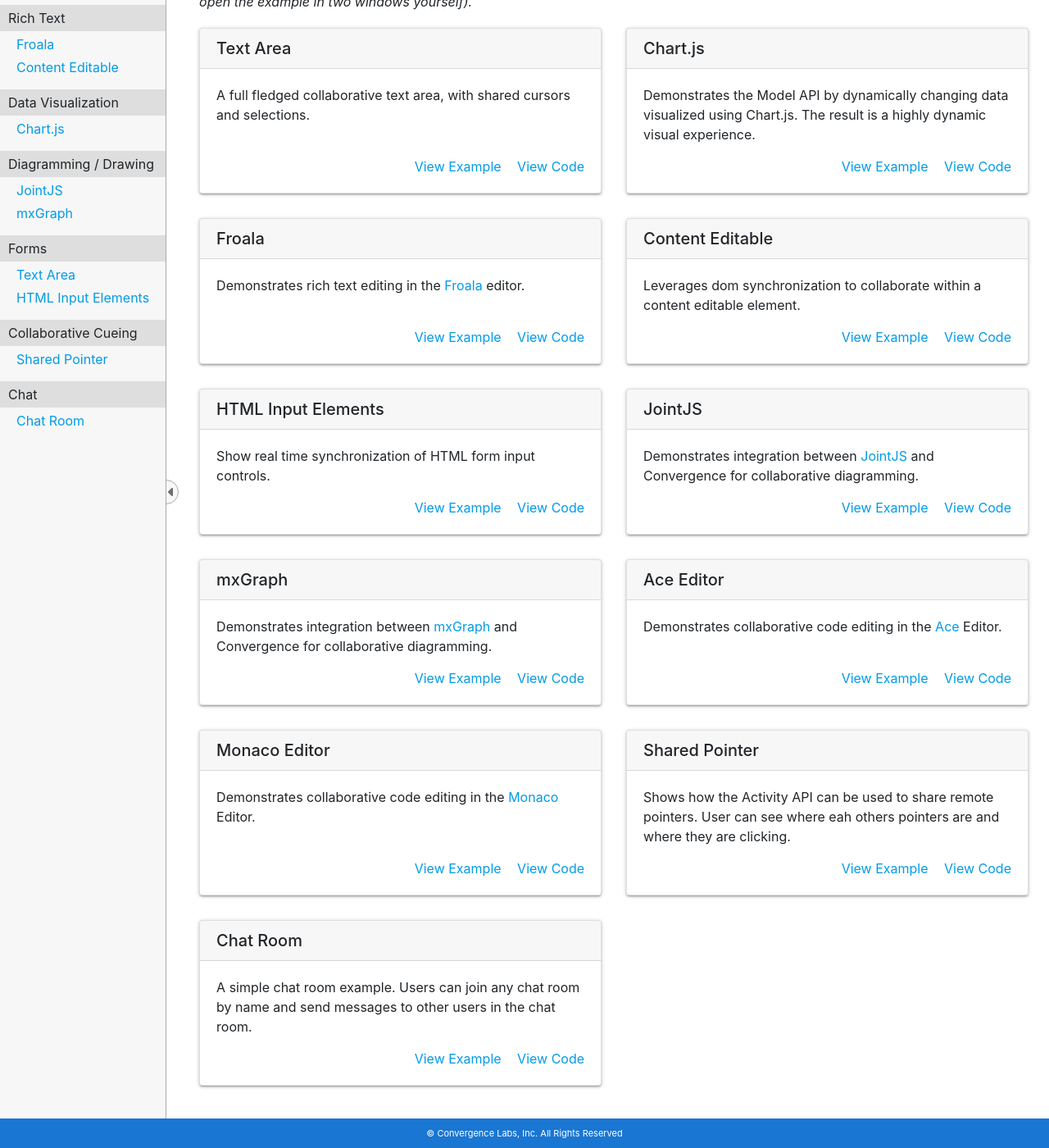
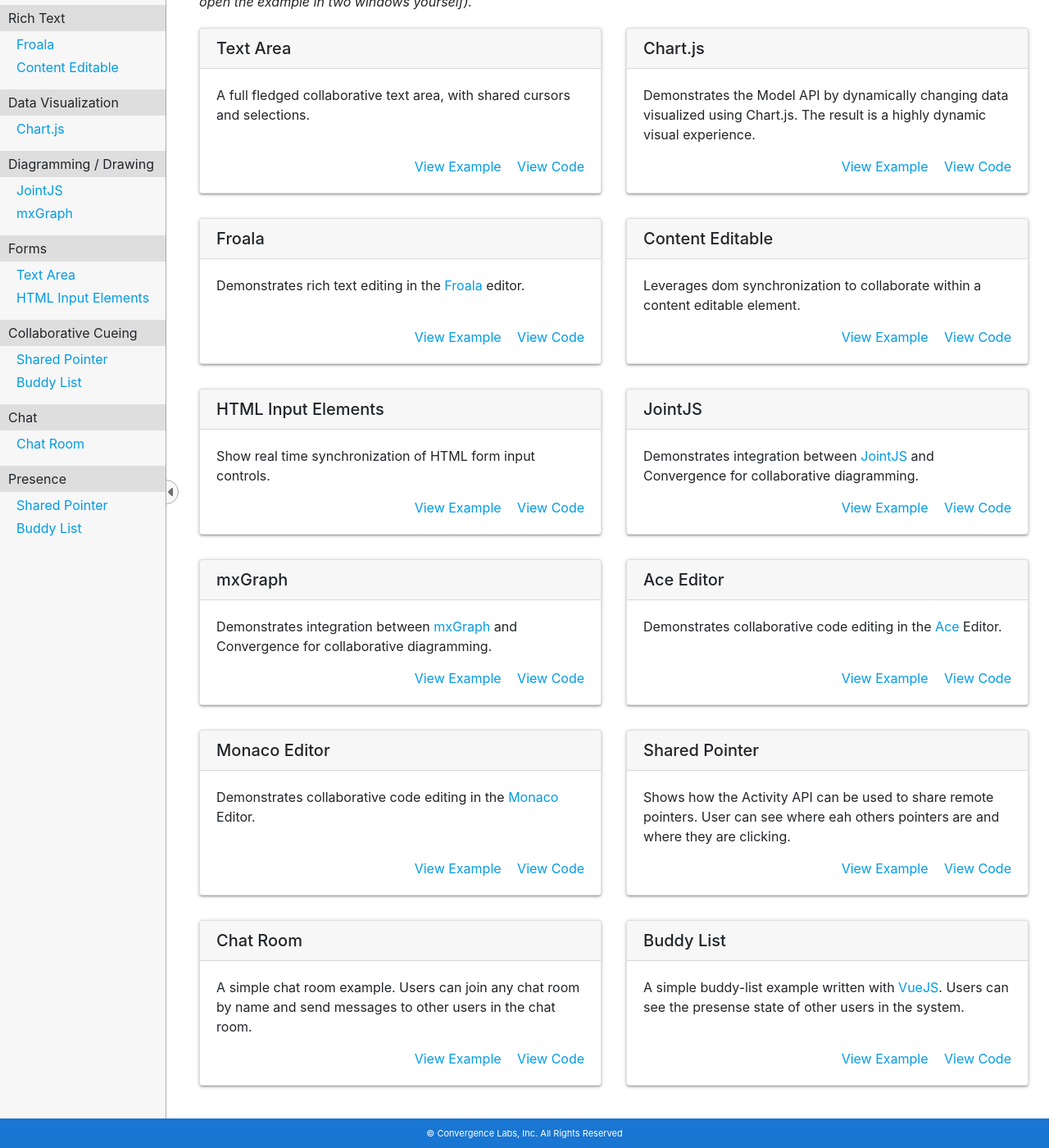
Before and after one commit to convergencelabs/javascript-examples, a Jekyll site: the page built from src/index.html, in a window 1280 px wide and 1400 px high, scrolled down 202 px. Shown: the whole window at 82% size. Built offline with Jekyll 4.4.1, drawn with Linux system fonts in a browser that asks for light colours; nearby versions of some CDN libraries; library files that are not in the unit come from our copies.

Commit message:
Initial scaffolding for a presence example.

```diff
--- a/src/_data/categories.yaml
+++ b/src/_data/categories.yaml
@@ -18,3 +18,6 @@
 
 - title: Chat
   id: chat
+
+- title: Presence
+  id: presence
--- a/src/_data/examples.yaml
+++ b/src/_data/examples.yaml
@@ -57,3 +57,9 @@
   category: chat
   example: chat-room
   sourceUrl: https://github.com/convergencelabs/javascript-examples/tree/master/src/chat
+
+- title: Buddy List
+  description: A simple buddy-list example written with <a href="https://vuejs.org">VueJS</a>.  Users can see the presense state of other users in the system.
+  category: presence
+  example: buddy-list
+  sourceUrl: https://github.com/convergencelabs/javascript-examples/tree/master/src/buddy-list
--- /dev/null
+++ b/src/examples/buddy-list/index.html
@@ -0,0 +1,71 @@
+---
+title: Buddy List
+layout: example
+permalink: /examples/buddy-list/
+stylesheets:
+  - /examples/buddy-list/buddy-list.css
+example:
+  index: 12
+  overview: |-
+    This example demonstrates how to use the Presence API to create a simple buddy list. Users will show as online or offline depending on if there is at last on session connected for that users. This example is written in <a href="https://vuejs.org/">Vue.js</a>.
+---
+
+<!-- development version, includes helpful console warnings -->
+<script src="https://cdn.jsdelivr.net/npm/vue/dist/vue.js"></script>
+
+{% raw %}
+<div id="presence-app" v-cloak>
+  <nav class="navbar navbar-light">
+    <a class="navbar-brand">Presence Control</a>
+    <form class="form-inline">
+      <div class="form-row">
+        <div class="input-group">
+          <div class="input-group-prepend">
+            <span class="input-group-text" id="basic-addon1">Username</span>
+          </div>
+          <select class="custom-select" id="username" :disabled="connected" v-model="username">
+            <option
+                v-for="username in users"
+                :value="username"
+            >{{username}}</option>
+          </select>
+        </div>
+        <button class="btn btn-sm btn-primary" type="button" id="joinButton" onclick="connect()" :disabled="connected">
+          Connect
+        </button>
+        <button class="btn btn-sm btn-primary" type="button" id="leaveButton" onclick="disconnect()"
+                :disabled="!connected">Disconnect
+        </button>
+        <span class="flex"></span>
+        <div class="input-group">
+          <div class="input-group-prepend">
+            <label class="input-group-text" for="status">Status</label>
+          </div>
+          <select class="custom-select" id="status" :disabled="!connected" onchange="changeStatus(this)" v-model="status">
+            <option value="available">Available</option>
+            <option value="away">Away</option>
+            <option value="dnd">Do Not Disturb</option>
+          </select>
+        </div>
+      </div>
+    </form>
+  </nav>
+  <div id="buddy-list">
+    <div class="buddy-list-header">Buddy List</div>
+    <ul class="buddies" v-if="buddies !== null">
+      <user-presence
+          v-for="user in buddies"
+          v-bind:presence="user"
+          v-bind:key="user.username"
+      ></user-presence>
+    </ul>
+    <div class="not-connected" v-if="buddies === null">Connect to Load Buddies</div>
+  </div>
+</div>
+{% endraw %}
+<!-- Convergence resources -->
+<script src="/config.js"></script>
+<script src="/libs/rxjs/bundles/rxjs.umd.min.js"></script>
+<script src="/libs/@convergence/convergence/convergence.global.js"></script>
+<script src="users.js" type="text/javascript" language="JavaScript"></script>
+<script src="buddy-list.js" type="text/javascript" language="JavaScript"></script>
```
Also changed, not shown: src/examples/buddy-list/README.md (added, +8 -0 lines), src/examples/buddy-list/buddy-list.css (added, +93 -0 lines), src/examples/buddy-list/buddy-list.js (added, +65 -0 lines), src/examples/buddy-list/users.js (added, +9 -0 lines).
